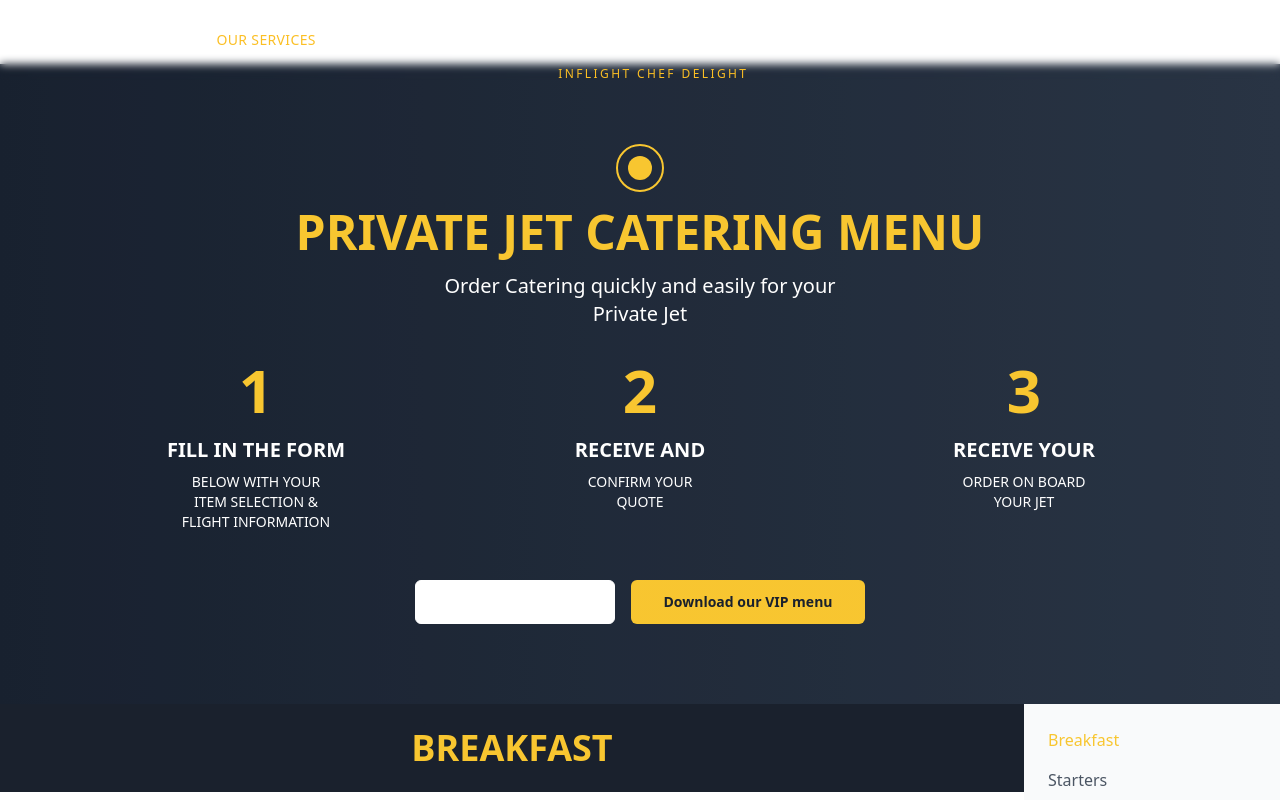
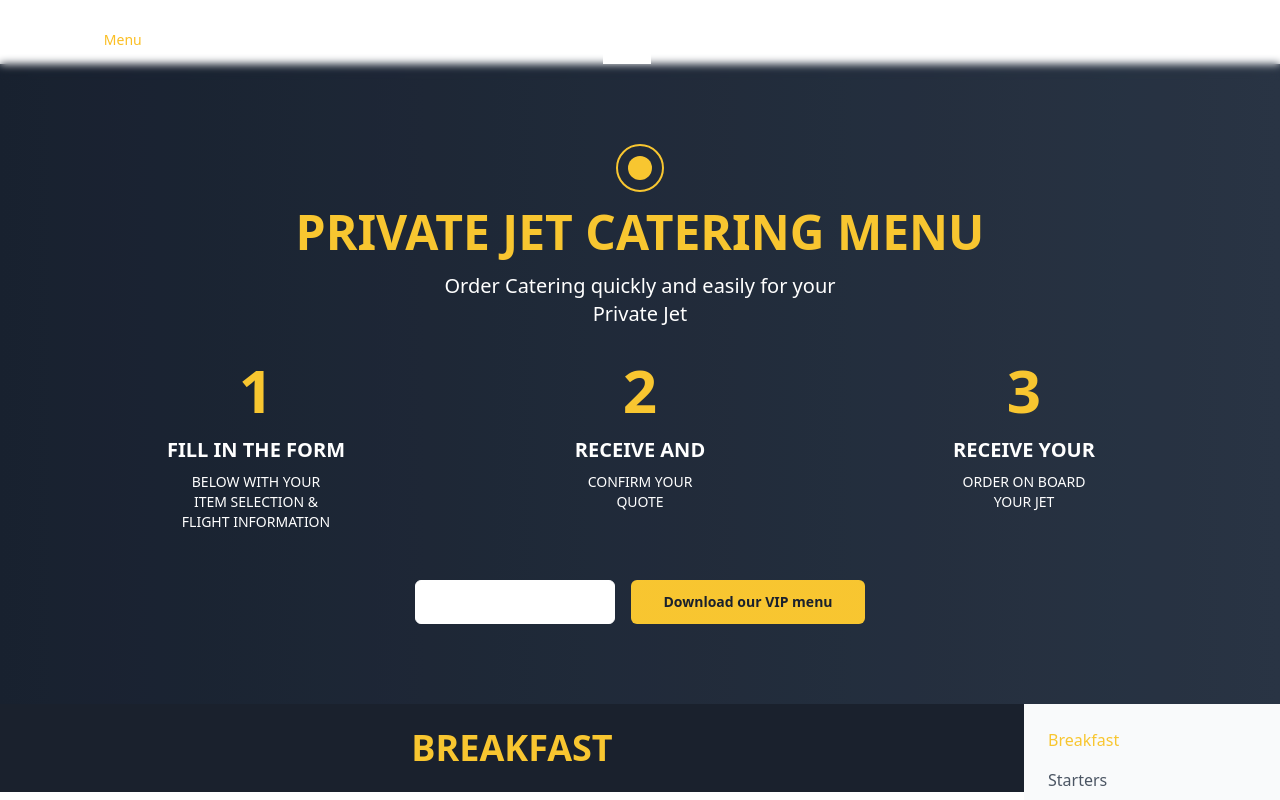
Before and after one commit to tirthp27/skybites-inflight-elevated, a React (Vite) app: page /menu in a window 1280 px wide. Shown: the top 800 px of the page. Built offline with nearby package versions, Linux system fonts and the light colour scheme.

Commit message:
Reverted to commit b70ad29417a00c76d7b311498080ec5e7ee66400

```diff
--- a/src/components/Navigation.tsx
+++ b/src/components/Navigation.tsx
@@ -21,58 +21,53 @@ const Navigation = () => {
       <div className="max-w-7xl mx-auto px-4 sm:px-6 lg:px-8">
         <div className="flex items-center justify-between h-20">
           {/* Left Navigation */}
-          <div className="hidden md:flex items-center space-x-12">
+          <nav className="hidden md:flex items-center space-x-8">
             <Link
-              to="/airports"
-              className={`text-sm font-medium tracking-wide uppercase transition-colors hover:text-amber-400 ${
-                isActive("/airports") ? "text-amber-400" : "text-white/90"
+              to="/"
+              className={`text-sm font-medium transition-colors hover:text-amber-400 ${
+                isActive("/") ? "text-amber-400" : "text-white"
               }`}
             >
-              Airport Location
+              Home
             </Link>
             <Link
               to="/menu"
-              className={`text-sm font-medium tracking-wide uppercase transition-colors hover:text-amber-400 ${
-                isActive("/menu") ? "text-amber-400" : "text-white/90"
+              className={`text-sm font-medium transition-colors hover:text-amber-400 ${
+                isActive("/menu") ? "text-amber-400" : "text-white"
               }`}
             >
-              Our Services
+              Menu
             </Link>
-          </div>
+          </nav>
 
           {/* Center Logo */}
-          <Link to="/" className="flex flex-col items-center">
-            <div className="flex items-center justify-center w-16 h-16 mb-1">
-              <img
-                src="/lovable-uploads/ea1ba94e-1e3c-4059-bc7c-d257125aa6f2.png"
-                alt="Inflight Chef Delight"
-                className="h-12 w-auto filter brightness-0 invert opacity-90"
-              />
-            </div>
-            <div className="text-amber-400 text-xs tracking-[0.2em] uppercase font-light">
-              Inflight Chef Delight
-            </div>
+          <Link to="/" className="flex items-center">
+            <img
+              src="/lovable-uploads/ea1ba94e-1e3c-4059-bc7c-d257125aa6f2.png"
+              alt="Sky Bites"
+              className="h-12 w-auto filter brightness-0 invert"
+            />
           </Link>
 
           {/* Right Navigation */}
-          <div className="hidden md:flex items-center space-x-12">
+          <nav className="hidden md:flex items-center space-x-8">
             <Link
-              to="/request"
-              className={`text-sm font-medium tracking-wide uppercase transition-colors hover:text-amber-400 ${
-                isActive("/request") ? "text-amber-400" : "text-white/90"
+              to="/airports"
+              className={`text-sm font-medium transition-colors hover:text-amber-400 ${
+                isActive("/airports") ? "text-amber-400" : "text-white"
               }`}
             >
-              Custom Order
+              Airports
             </Link>
             <Link
               to="/contact"
-              className={`text-sm font-medium tracking-wide uppercase transition-colors hover:text-amber-400 ${
-                isActive("/contact") ? "text-amber-400" : "text-white/90"
+              className={`text-sm font-medium transition-colors hover:text-amber-400 ${
+                isActive("/contact") ? "text-amber-400" : "text-white"
               }`}
             >
-              Online Shop
+              Contact
             </Link>
-          </div>
+          </nav>
 
           {/* Mobile menu button */}
           <button
```
